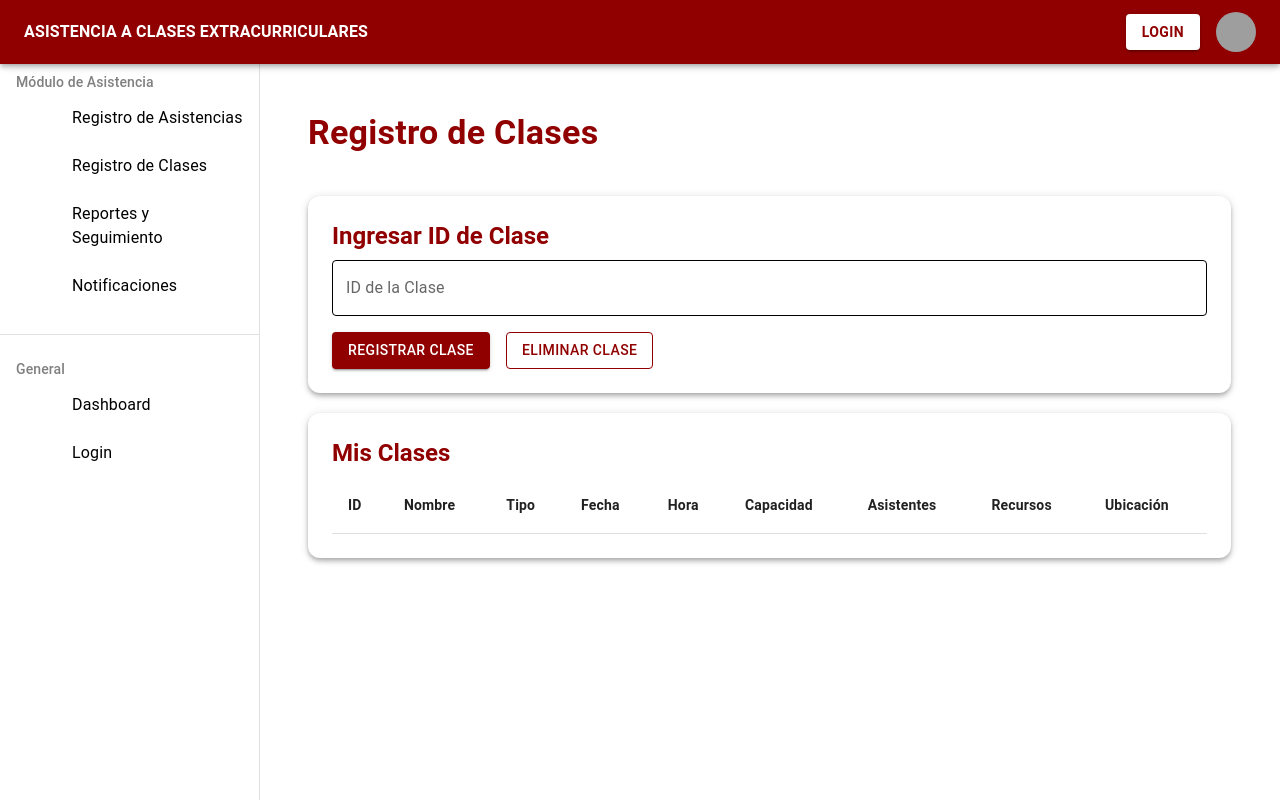
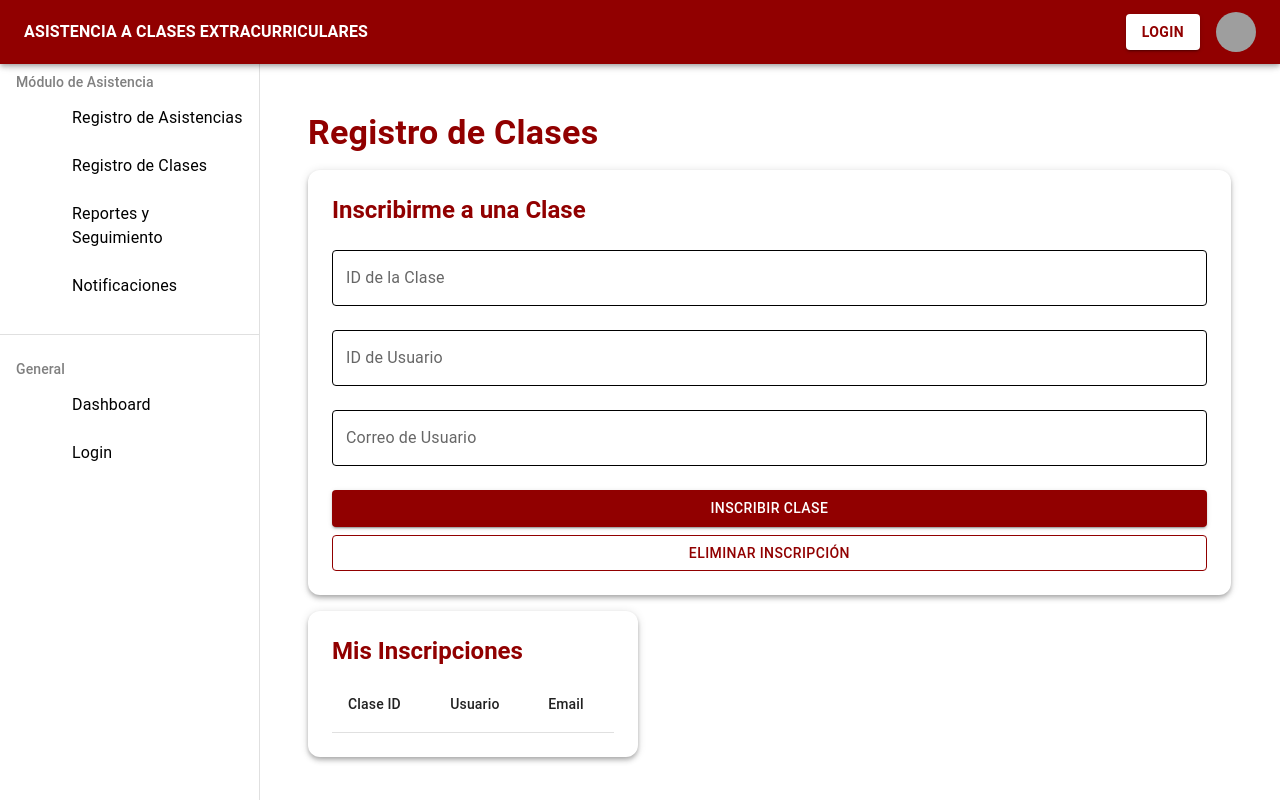
Before and after one commit to Cristian5124/Modulo-3-Front, a React (Create React App) app: page /registro in a window 1280 px wide. Shown: the top 802 px of the page. Built offline with nearby package versions, Linux system fonts and the light colour scheme; grey boxes are pictures that could not be loaded; some icons are missing.

Commit message:
conexion con el back 1

```diff
--- a/package.json
+++ b/package.json
@@ -12,6 +12,8 @@
     "@testing-library/react": "^16.3.0",
     "@testing-library/user-event": "^13.5.0",
     "apexcharts": "^4.7.0",
+    "axios": "^1.9.0",
+    "my-simple-app": "file:",
     "react": "^19.1.0",
     "react-apexcharts": "^1.7.0",
     "react-dom": "^19.1.0",
--- a/src/RegisterClass.js
+++ b/src/RegisterClass.js
@@ -1,54 +1,23 @@
-import React, { useState } from 'react';
+import React, { useState, useEffect } from 'react';
+import axios from 'axios';
 import {
   Box, Paper, Typography, TextField, Button, Grid, Table, TableBody,
   TableCell, TableHead, TableRow
 } from '@mui/material';
 
+const api = axios.create({
+  baseURL: process.env.REACT_APP_API_URL || 'https://registroclases-h0f5bjdgevhhcgh0.canadacentral-01.azurewebsites.net'
+});
+
 const RegisterClass = () => {
   const [idClase, setIdClase] = useState('');
-  const [clases, setClases] = useState([]);
-  const [ultimaClase, setUltimaClase] = useState(null);
+  const [clases, setClases] = useState([]);             // Clases en las que estoy inscrito
+  const [ultimaClase, setUltimaClase] = useState(null); // Clase seleccionada para confirmar asistencia
   const [userId, setUserId] = useState('');
   const [userEmail, setUserEmail] = useState('');
 
-  const clasesDisponibles = {
-    1: {
-      _id: '1',
-      name: 'Programación',
-      type: 'Tecnología',
-      date: '2025-05-19',
-      timeSlot: '08:00 - 10:00',
-      maxCapacity: 30,
-      currentAttendance: 10,
-      resources: ['Proyector', 'Pizarra'],
-      location: 'Sala 101',
-      classDateTime: '2025-05-19T08:00:00'
-    },
-    2: {
-      _id: '2',
-      name: 'Física',
-      type: 'Ciencia',
-      date: '2025-05-20',
-      timeSlot: '10:00 - 12:00',
-      maxCapacity: 25,
-      currentAttendance: 0,
-      resources: ['Laboratorio'],
-      location: 'Sala 102',
-      classDateTime: '2025-05-20T10:00:00'
-    },
-    3: {
-      _id: '3',
-      name: 'Matemáticas',
-      type: 'Ciencia',
-      date: '2025-05-21',
-      timeSlot: '08:00 - 10:00',
-      maxCapacity: 20,
-      currentAttendance: 20,
-      resources: ['Pizarra'],
-      location: 'Sala 103',
-      classDateTime: '2025-05-21T08:00:00'
-    }
-  };
+  // Al montar, opcionalmente podrías cargar las clases disponibles
+  // api.get('/classes').then(r => setDisponibles(r.data))
 
   const inputStyle = {
     '& label.Mui-focused': { color: '#910000' },
@@ -59,51 +28,57 @@ const RegisterClass = () => {
     }
   };
 
-  const handleAdd = () => {
-    const nuevaClase = clasesDisponibles[idClase];
-    if (nuevaClase) {
-      if (clases.find(c => c._id === nuevaClase._id)) {
-        alert('Ya estás registrado en esta clase.');
-        return;
+  // Inscribirme a la clase (Enrollment)
+  const handleAdd = async () => {
+    if (!idClase || !userId || !userEmail) {
+      return alert('Debes ingresar ID de clase, usuario y correo');
     }
-      setClases([...clases, nuevaClase]);
-      setUltimaClase(nuevaClase);
+    try {
+      const resp = await api.post(`/enrollments`, null, {
+        params: { classId: idClase, userId, userEmail }
+      });
+      const nueva = resp.data;
+      setClases([...clases, nueva]);
+      setUltimaClase(nueva);
       setIdClase('');
-    } else {
-      alert('ID de clase no encontrado.');
+      alert(`Inscripción exitosa a la clase ${nueva.classId}`);
+    } catch (e) {
+      console.error(e);
+      alert('Error al inscribirse: ' + e.response?.data?.message || e.message);
     }
   };
 
+  // Eliminar inscripción (solo local, no hay DELETE en el API)
   const handleDelete = () => {
-    const claseAEliminar = clases.find(c => c._id === idClase);
-    if (claseAEliminar) {
-      setClases(clases.filter(c => c._id !== idClase));
-      if (ultimaClase && ultimaClase._id === idClase) {
+    setClases(clases.filter(c => c.classId !== idClase));
+    if (ultimaClase?.classId === idClase) {
       setUltimaClase(null);
       setUserId('');
       setUserEmail('');
-        alert('Clase y asistencia eliminadas.');
-      } else {
-        alert('Clase eliminada.');
     }
     setIdClase('');
-    } else {
-      alert('No estás inscrito en esta clase.');
+  };
+
+  // Confirmar asistencia (Attendance)
+  const handleConfirmarAsistencia = async () => {
+    if (!ultimaClase) return;
+    try {
+      const payload = {
+        classId: ultimaClase.classId,
+        userId,
+        present: true
+      };
+      const resp = await api.post('/attendances', payload);
+      alert(`Asistencia registrada: ${resp.data.id}`);
+    } catch (e) {
+      console.error(e);
+      alert('Error al registrar asistencia');
     }
   };
 
-  const handleConfirmarAsistencia = () => {
-    const payload = {
-      classId: ultimaClase?._id,
-      userId,
-      userEmail
-    };
-    console.log("Datos enviados:", payload);
-    alert(`Asistencia confirmada a ${ultimaClase?.name}.`);
-  };
-
+  // Eliminar asistencia (solo local, no hay DELETE en el API)
   const handleEliminarAsistencia = () => {
-    alert(`Asistencia eliminada de ${ultimaClase?.name}.`);
+    alert(`Asistencia eliminada de ${ultimaClase.classId}`);
     setUserId('');
     setUserEmail('');
     setUltimaClase(null);
@@ -115,144 +90,89 @@ const RegisterClass = () => {
     <Box p={3} sx={{ width: '90%' }}>
       <Typography variant="h4" sx={{ fontWeight: 'bold', color: '#910000' }}>
         Registro de Clases
-        <br /><br />
       </Typography>
 
-      <Grid>
-        <Grid item xs={12}>
+      <Grid container spacing={2} mt={2}>
+        {/* Ingresar datos de inscripción */}
+        <Grid item xs={12} md={6}>
           <Paper elevation={4} sx={estiloPaper}>
             <Typography variant="h5" gutterBottom sx={{ fontWeight: 'bold', color: '#910000' }}>
-              Ingresar ID de Clase
+              Inscribirme a una Clase
             </Typography>
             <TextField
               label="ID de la Clase"
               value={idClase}
               onChange={e => setIdClase(e.target.value)}
-              fullWidth
-              sx={inputStyle}
+              fullWidth sx={inputStyle} margin="normal"
             />
-            <Grid container spacing={2} mt={2}>
-              <Grid item xs={6}>
-                <Button
-                  variant="contained"
-                  fullWidth
-                  sx={{ backgroundColor: '#910000' }}
-                  onClick={handleAdd}
-                >
-                  Registrar Clase
+            <TextField
+              label="ID de Usuario"
+              value={userId}
+              onChange={e => setUserId(e.target.value)}
+              fullWidth sx={inputStyle} margin="normal"
+            />
+            <TextField
+              label="Correo de Usuario"
+              value={userEmail}
+              onChange={e => setUserEmail(e.target.value)}
+              fullWidth sx={inputStyle} margin="normal"
+            />
+            <Button variant="contained" fullWidth sx={{ backgroundColor: '#910000', mt: 2 }}
+              onClick={handleAdd}>
+              Inscribir Clase
             </Button>
-              </Grid>
-              <Grid item xs={6}>
-                <Button
-                  variant="outlined"
-                  fullWidth
-                  sx={{
-                    borderColor: '#910000',
-                    color: '#910000',
-                    '&:hover': {
-                      borderColor: '#910000',
-                      backgroundColor: '#fceaea'
-                    }
-                  }}
-                  onClick={handleDelete}
-                >
-                  Eliminar Clase
+            <Button variant="outlined" fullWidth sx={{ borderColor: '#910000', color: '#910000', mt: 1 }}
+              onClick={handleDelete}>
+              Eliminar Inscripción
             </Button>
-              </Grid>
-            </Grid>
           </Paper>
         </Grid>
-        <br />
+
+        {/* Confirmar / Eliminar asistencia */}
+        {ultimaClase && (
+          <Grid item xs={12} md={6}>
+            <Paper elevation={4} sx={estiloPaper}>
+              <Typography variant="h5" gutterBottom sx={{ fontWeight: 'bold', color: '#910000' }}>
+                Confirmar Asistencia ({ultimaClase.classId})
+              </Typography>
+              <Button variant="contained" fullWidth sx={{ backgroundColor: '#910000' }}
+                onClick={handleConfirmarAsistencia}>
+                Confirmar Asistencia
+              </Button>
+              <Button variant="outlined" fullWidth sx={{ borderColor: '#910000', color: '#910000', mt: 1 }}
+                onClick={handleEliminarAsistencia}>
+                Eliminar Asistencia
+              </Button>
+            </Paper>
+          </Grid>
+        )}
+
+        {/* Tabla de inscripciones locales */}
         <Grid item xs={12}>
           <Paper elevation={4} sx={estiloPaper}>
             <Typography variant="h5" gutterBottom sx={{ fontWeight: 'bold', color: '#910000' }}>
-              Mis Clases
+              Mis Inscripciones
             </Typography>
             <Table>
               <TableHead>
                 <TableRow>
-                  <TableCell><b>ID</b></TableCell>
-                  <TableCell><b>Nombre</b></TableCell>
-                  <TableCell><b>Tipo</b></TableCell>
-                  <TableCell><b>Fecha</b></TableCell>
-                  <TableCell><b>Hora</b></TableCell>
-                  <TableCell><b>Capacidad</b></TableCell>
-                  <TableCell><b>Asistentes</b></TableCell>
-                  <TableCell><b>Recursos</b></TableCell>
-                  <TableCell><b>Ubicación</b></TableCell>
+                  <TableCell>Clase ID</TableCell>
+                  <TableCell>Usuario</TableCell>
+                  <TableCell>Email</TableCell>
                 </TableRow>
               </TableHead>
               <TableBody>
-                {clases.map((clase) => (
-                  <TableRow key={clase._id}>
-                    <TableCell>{clase._id}</TableCell>
-                    <TableCell>{clase.name}</TableCell>
-                    <TableCell>{clase.type}</TableCell>
-                    <TableCell>{clase.date}</TableCell>
-                    <TableCell>{clase.timeSlot}</TableCell>
-                    <TableCell>{clase.maxCapacity}</TableCell>
-                    <TableCell>{clase.currentAttendance}</TableCell>
-                    <TableCell>{clase.resources.join(', ')}</TableCell>
-                    <TableCell>{clase.location}</TableCell>
+                {clases.map((c) => (
+                  <TableRow key={`${c.classId}-${c.userId}`}>
+                    <TableCell>{c.classId}</TableCell>
+                    <TableCell>{c.userId}</TableCell>
+                    <TableCell>{c.userEmail}</TableCell>
                   </TableRow>
                 ))}
               </TableBody>
             </Table>
           </Paper>
         </Grid>
-        <br />
-        {ultimaClase && (
-          <Grid item xs={12}>
-            <Paper elevation={4} sx={estiloPaper}>
-              <Typography variant="h5" gutterBottom sx={{ fontWeight: 'bold', color: '#910000' }}>
-                Confirmar Asistencia
-              </Typography>
-              <TextField
-                label="ID del Usuario"
-                value={userId}
-                onChange={e => setUserId(e.target.value)}
-                fullWidth
-                sx={{ ...inputStyle, mb: 2 }}
-              />
-              <TextField
-                label="Correo del Usuario"
-                value={userEmail}
-                onChange={e => setUserEmail(e.target.value)}
-                fullWidth
-                sx={{ ...inputStyle, mb: 2 }}
-              />
-              <Grid container spacing={2}>
-                <Grid item xs={6}>
-                  <Button
-                    variant="contained"
-                    fullWidth
-                    sx={{ backgroundColor: '#910000' }}
-                    onClick={handleConfirmarAsistencia}
-                  >
-                    Confirmar asistencia a {ultimaClase.name}
-                  </Button>
-                </Grid>
-                <Grid item xs={6}>
-                  <Button
-                    variant="outlined"
-                    fullWidth
-                    sx={{
-                      borderColor: '#910000',
-                      color: '#910000',
-                      '&:hover': {
-                        borderColor: '#910000',
-                        backgroundColor: '#fceaea'
-                      }
-                    }}
-                    onClick={handleEliminarAsistencia}
-                  >
-                    Eliminar asistencia de {ultimaClase.name}
-                  </Button>
-                </Grid>
-              </Grid>
-            </Paper>
-          </Grid>
-        )}
       </Grid>
     </Box>
   );
```
Also changed, not shown: 2 other files (tests, documents, lock files or other folders). Lines whose indentation alone changed are shown as unchanged.
